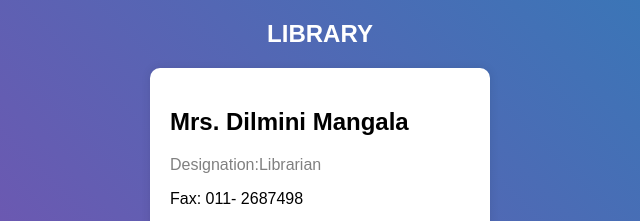
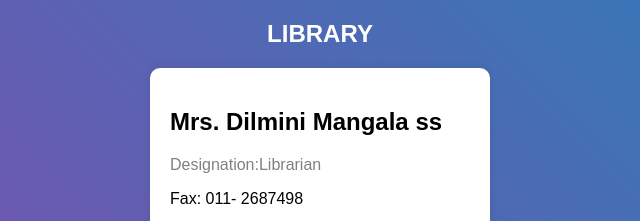
Before and after one commit to srimal111/LIBRARY, a plain HTML site: page index.html in a window 1280 px wide. Shown: the top 221 px of the page, 320-960 px from the left. Drawn offline with Linux system fonts and the light colour scheme.

Commit message:
change name

```diff
--- a/index.html
+++ b/index.html
@@ -68,7 +68,7 @@
 
 
         <div class="card">
-            <h2>Mrs. Dilmini Mangala  </h2>
+            <h2>Mrs. Dilmini Mangala ss </h2>
             <p style="color: gray;">Designation:Librarian</p>
             <p>Fax: <span id="">011- 2687498</span></p>
             <p style="font-weight: bold;">In Com: <span id="a">340</span></p>
```
